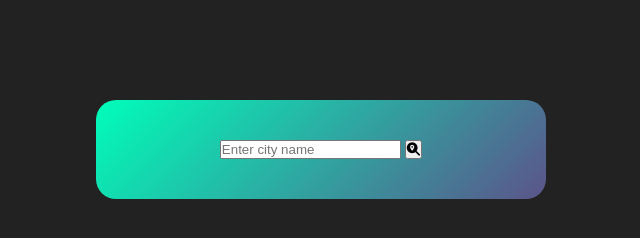
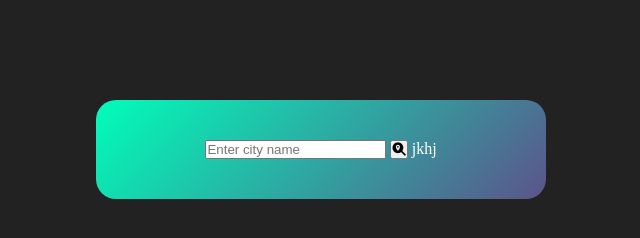
Before and after one commit to Mohbe1993/Weather-App, a plain HTML site: page index.html in a window 1280 px wide. Shown: the whole page, without its empty margins (319-959 px from the left). Drawn offline with Linux system fonts and the light colour scheme.

Commit message:
starting

```diff
--- a/index.html
+++ b/index.html
@@ -12,6 +12,7 @@
       <div class="searsh">
         <input type="text" placeholder="Enter city name" spellcheck="false" />
         <button><i class="fa-solid fa-magnifying-glass-location"></i></button>
+        jkhj
       </div>
     </div>
   </body>
```
